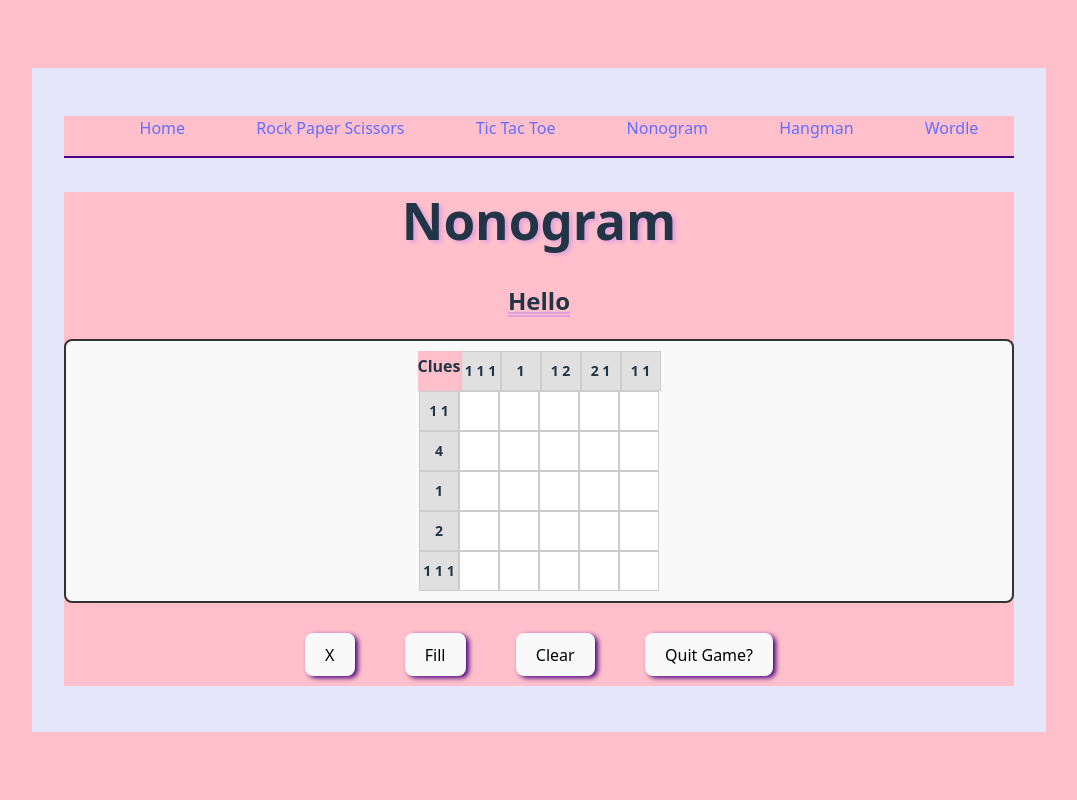
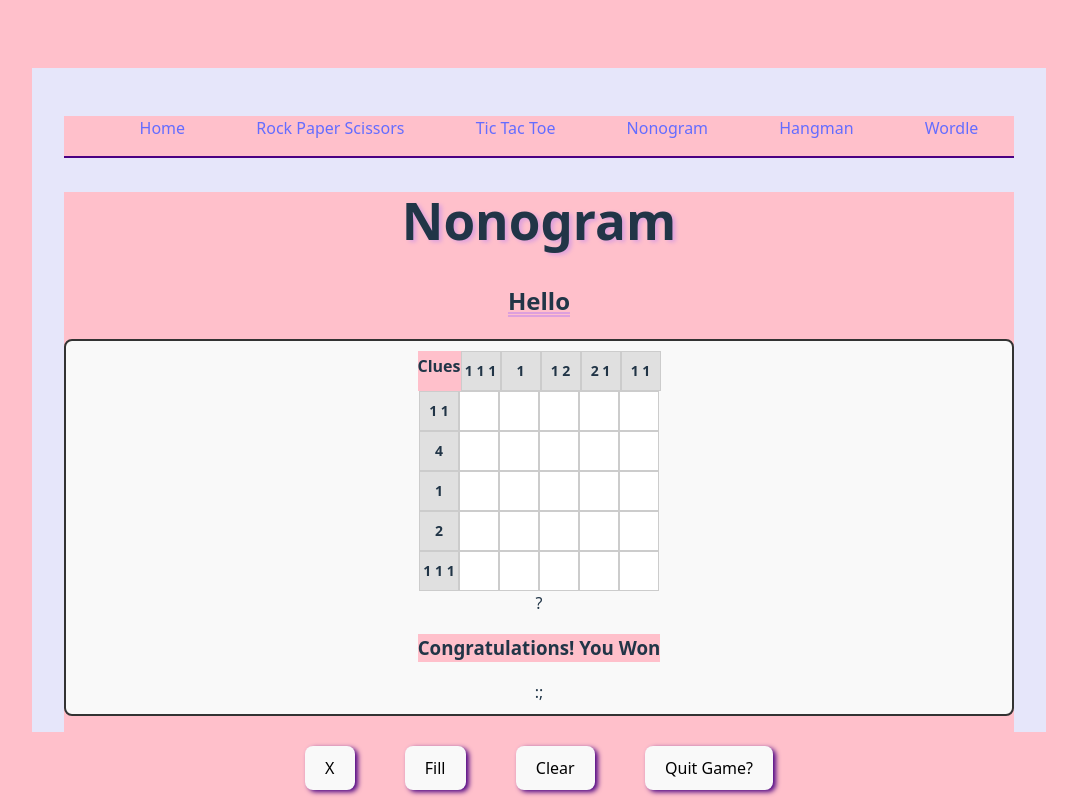
Before and after one commit to Legolas1148/404_Gamers_Not_Found_Final_Project, a React app: page /routes/nonogram in a window 1280 px wide. Both pictures are taken after a click on the button "5 X 5". Shown: the whole page, without its empty margins (101-1178 px from the left). Built offline with nearby package versions, Linux system fonts and the light colour scheme; the HTML template or start-up script is replaced by a standard one.

Commit message:
Added win message for nonogram

```diff
--- a/routes/nonogram/components/gameBoard.jsx
+++ b/routes/nonogram/components/gameBoard.jsx
@@ -47,6 +47,7 @@ function renderGameBoard({ gameState, setGameState }, gameController) {
           ))}
         </div>
       ))}
+      {gameState.gameWon}?<h3>Congratulations! You Won</h3>:;
     </>
   );
 }
```
